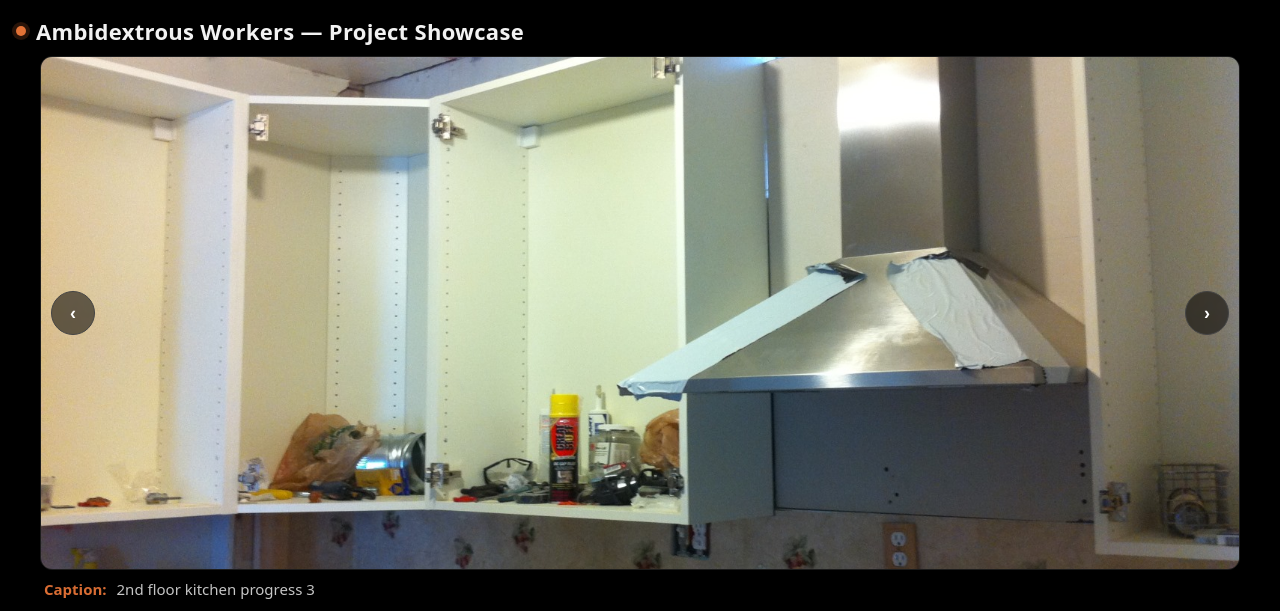
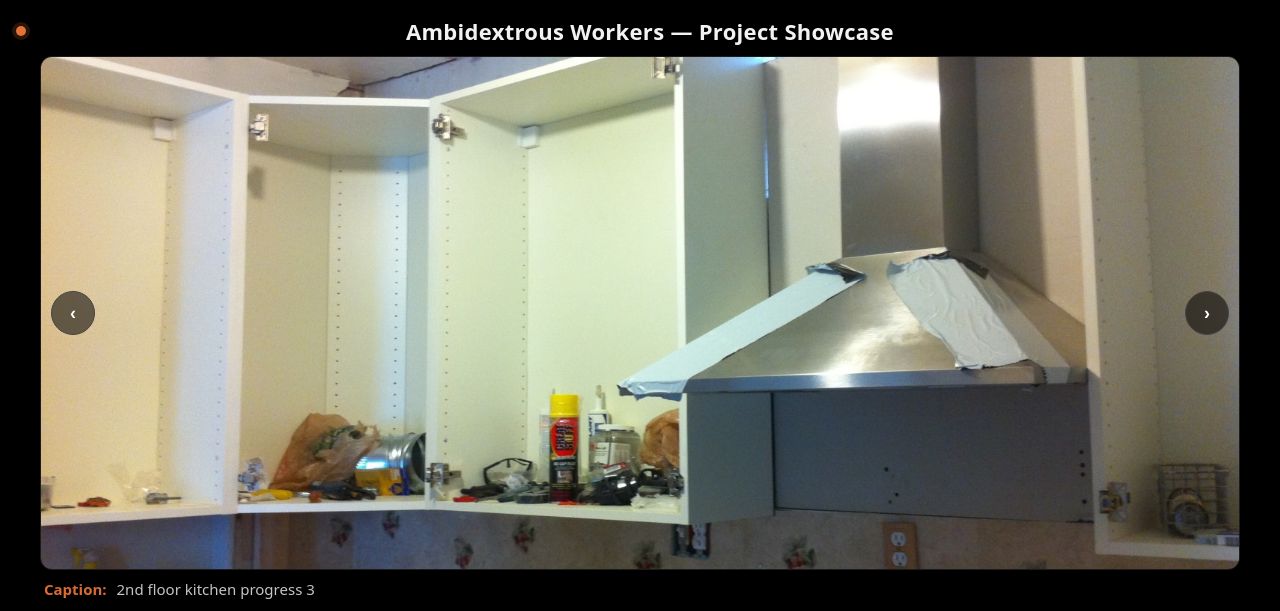
Before and after one commit to ambidextrousworkers/ambidextrous-gallery, a plain HTML site: page index.html in a window 1280 px wide. Shown: the top 611 px of the page. Drawn offline with Linux system fonts and the light colour scheme.

Commit message:
Update index.html

```diff
--- a/index.html
+++ b/index.html
@@ -35,7 +35,7 @@
     }
     .dot{ width:10px; height:10px; border-radius:999px; background:var(--accent);
           box-shadow:0 0 0 4px rgba(227,114,54,0.18); }
-    h1{ margin:0; font-size:22px; letter-spacing:.3px; }
+    h1{ margin:0; font-size:22px; letter-spacing:.3px; text-align:center; width:100%; }
 
     .hero{
       position:relative; width:100%; max-width:1200px; margin:0 auto;
```
